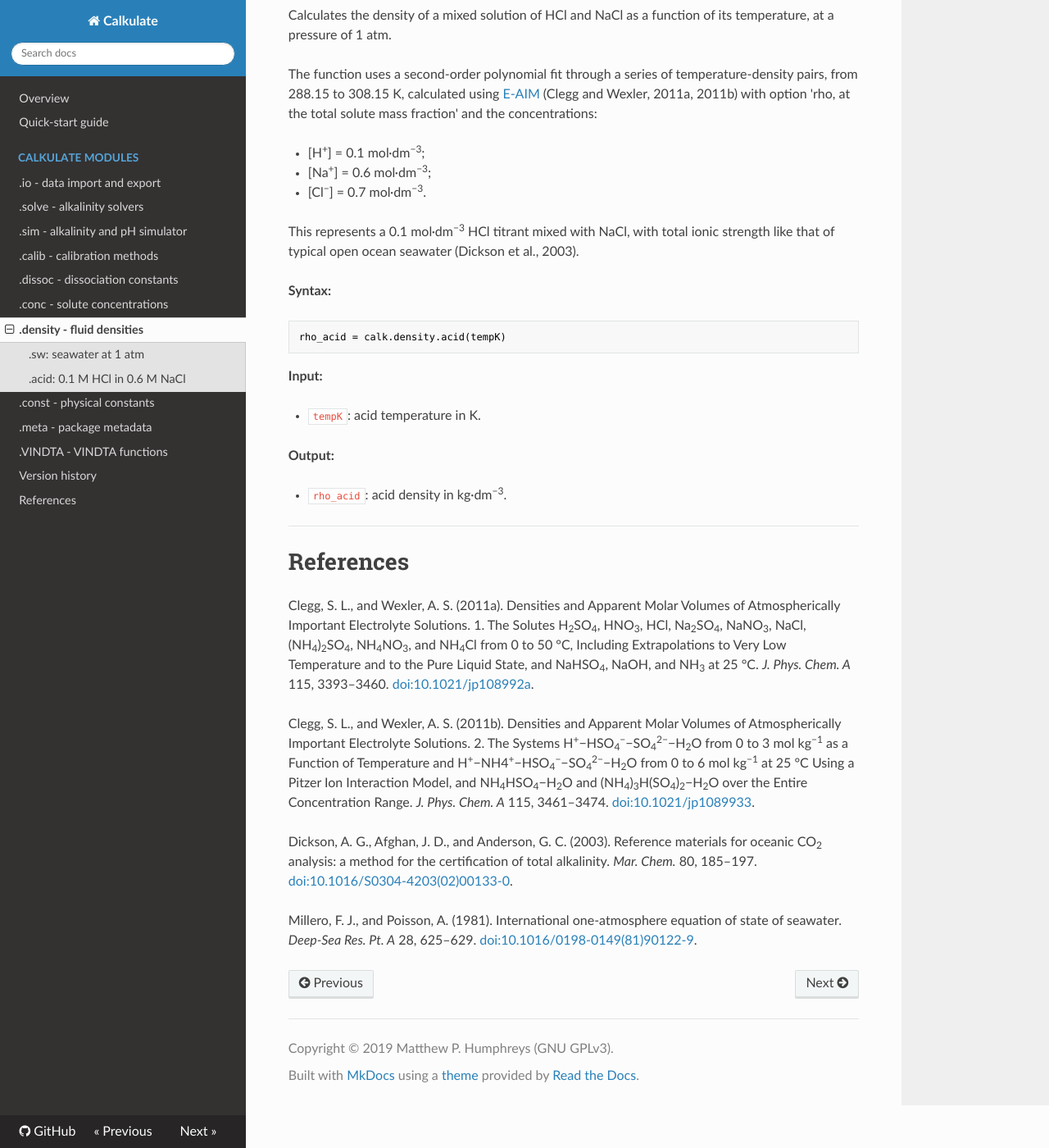
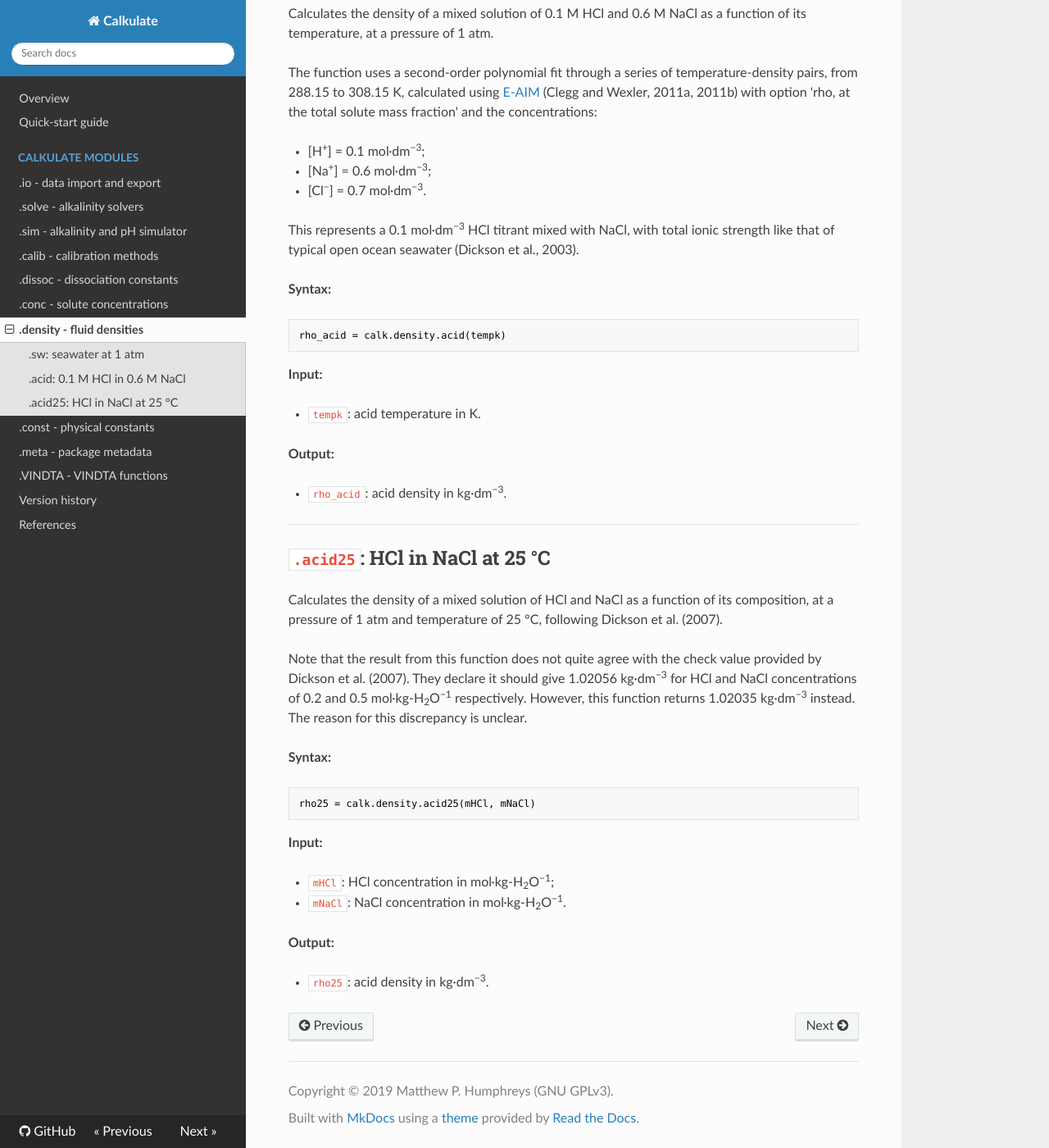
Before and after one commit to mvdh7/calkulate, an MkDocs documentation site: the page built from docs/modules/density.md, in a window 1280 px wide and 1400 px high, scrolled down 784 px. Shown: the whole window at 82% size. Built offline with MkDocs 1.6.1, drawn with Linux system fonts in a browser that asks for light colours; nearby versions of some CDN libraries; some of the changed text lies outside the part shown.

Commit message:
Added new density function following best practice guide

````diff
--- a/docs/modules/density.md
+++ b/docs/modules/density.md
@@ -29,7 +29,7 @@ rho_sw = calk.density.sw(tempK, psal)
 
 ## `.acid`: 0.1 M HCl in 0.6 M NaCl
 
-Calculates the density of a mixed solution of HCl and NaCl as a function of its temperature, at a pressure of 1 atm.
+Calculates the density of a mixed solution of 0.1 M HCl and 0.6 M NaCl as a function of its temperature, at a pressure of 1 atm.
 
 The function uses a second-order polynomial fit through a series of temperature-density pairs, from 288.15 to 308.15 K, calculated using [E-AIM](http://www.aim.env.uea.ac.uk/aim/density/density_electrolyte.php) (Clegg and Wexler, 2011a, 2011b) with option 'rho, at the total solute mass fraction' and the concentrations:
 
@@ -42,27 +42,36 @@ This represents a 0.1 mol·dm<sup>−3</sup> HCl titrant mixed with NaCl, with t
 **Syntax:**
 
 ```python
-rho_acid = calk.density.acid(tempK)
+rho_acid = calk.density.acid(tempk)
 ```
 
 **Input:**
 
-  * `tempK`: acid temperature in K.
+  * `tempk`: acid temperature in K.
 
 **Output:**
 
   * `rho_acid`: acid density in kg·dm<sup>−3</sup>.
 
-
 <hr />
 
-# References
+## `.acid25`: HCl in NaCl at 25 °C
 
-Clegg, S. L., and Wexler, A. S. (2011a). Densities and Apparent Molar Volumes of Atmospherically Important Electrolyte Solutions. 1. The Solutes H<sub>2</sub>SO<sub>4</sub>, HNO<sub>3</sub>, HCl, Na<sub>2</sub>SO<sub>4</sub>, NaNO<sub>3</sub>, NaCl, (NH<sub>4</sub>)<sub>2</sub>SO<sub>4</sub>, NH<sub>4</sub>NO<sub>3</sub>, and NH<sub>4</sub>Cl from 0 to 50 °C, Including Extrapolations to Very Low Temperature and to the Pure Liquid State, and NaHSO<sub>4</sub>, NaOH, and NH<sub>3</sub> at 25 °C. *J. Phys. Chem. A* 115, 3393–3460. [doi:10.1021/jp108992a](https://doi.org/10.1021/jp108992a).
+Calculates the density of a mixed solution of HCl and NaCl as a function of its composition, at a pressure of 1 atm and temperature of 25 °C, following Dickson et al. (2007).
 
-Clegg, S. L., and Wexler, A. S. (2011b). Densities and Apparent Molar Volumes of Atmospherically Important Electrolyte Solutions. 2. The Systems H<sup>+</sup>−HSO<sub>4</sub><sup>−</sup>−SO<sub>4</sub><sup>2−</sup>−H<sub>2</sub>O from 0 to 3 mol kg<sup>−1</sup> as a Function of Temperature and H<sup>+</sup>−NH4<sup>+</sup>−HSO<sub>4</sub><sup>−</sup>−SO<sub>4</sub><sup>2−</sup>−H<sub>2</sub>O from 0 to 6 mol kg<sup>−1</sup> at 25 °C Using a Pitzer Ion Interaction Model, and NH<sub>4</sub>HSO<sub>4</sub>−H<sub>2</sub>O and (NH<sub>4</sub>)<sub>3</sub>H(SO<sub>4</sub>)<sub>2</sub>−H<sub>2</sub>O over the Entire Concentration Range. *J. Phys. Chem. A* 115, 3461–3474. [doi:10.1021/jp1089933](https://doi.org/10.1021/jp1089933).
+Note that the result from this function does not quite agree with the check value provided by Dickson et al. (2007). They declare it should give 1.02056 kg·dm<sup>−3</sup> for HCl and NaCl concentrations of 0.2 and 0.5 mol·kg-H<sub>2</sub>O<sup>−1</sup> respectively. However, this function returns 1.02035 kg·dm<sup>−3</sup> instead. The reason for this discrepancy is unclear.
 
+**Syntax:**
 
-Dickson, A. G., Afghan, J. D., and Anderson, G. C. (2003). Reference materials for oceanic CO<sub>2</sub> analysis: a method for the certification of total alkalinity. *Mar. Chem.* 80, 185–197. <a href="https://doi.org/10.1016/S0304-4203(02)00133-0">doi:10.1016/S0304-4203(02)00133-0</a>.
+```python
+rho25 = calk.density.acid25(mHCl, mNaCl)
+```
 
-Millero, F. J., and Poisson, A. (1981). International one-atmosphere equation of state of seawater. *Deep-Sea Res. Pt. A* 28, 625–629. <a href="https://doi.org/10.1016/0198-0149(81)90122-9">doi:10.1016/0198-0149(81)90122-9</a>.
+**Input:**
+
+  * `mHCl`: HCl concentration in mol·kg-H<sub>2</sub>O<sup>−1</sup>;
+  * `mNaCl`: NaCl concentration in mol·kg-H<sub>2</sub>O<sup>−1</sup>.
+
+**Output:**
+
+  * `rho25`: acid density in kg·dm<sup>−3</sup>.
````
Also changed, not shown: other parts of docs/modules/density.md (+3 -3 lines), README.md (+1 -1 lines), docs/references.md (+8 -0 lines), gocalk_CRM.py (+4 -4 lines), 2 other files.
